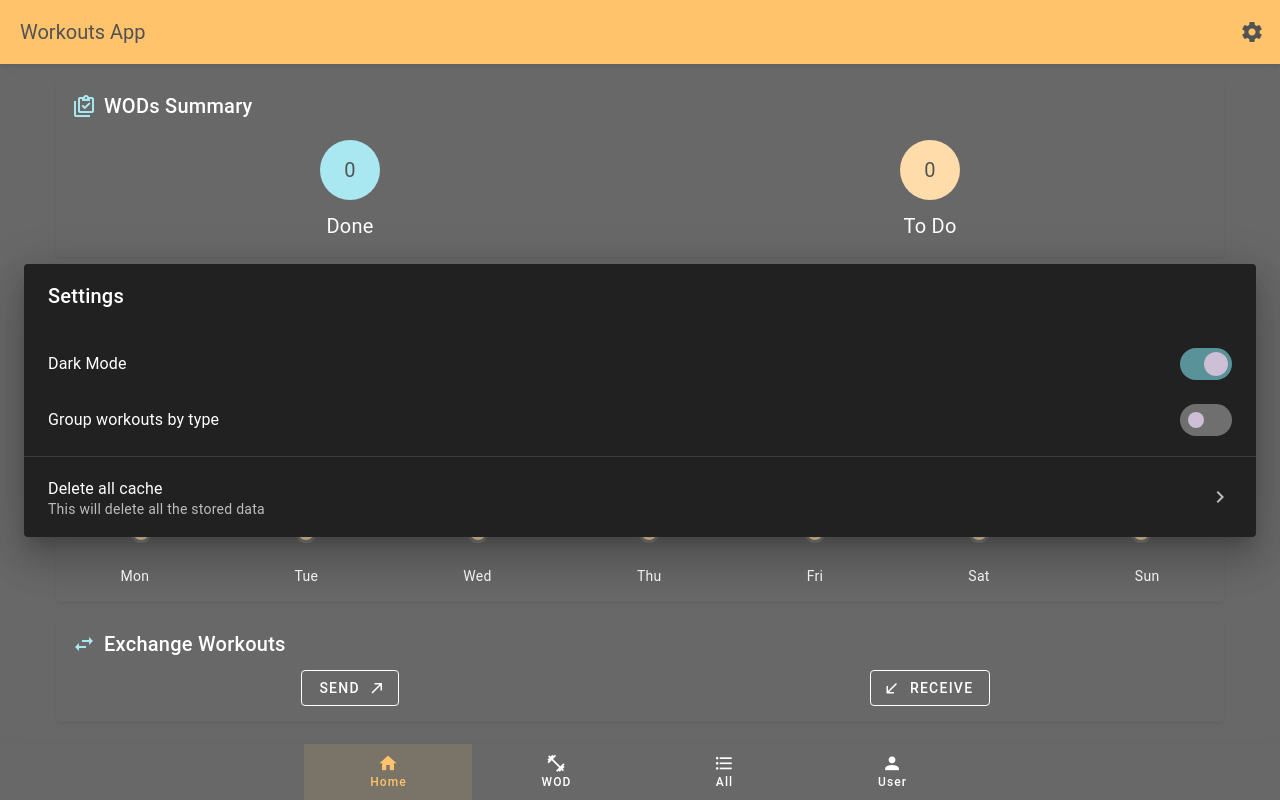
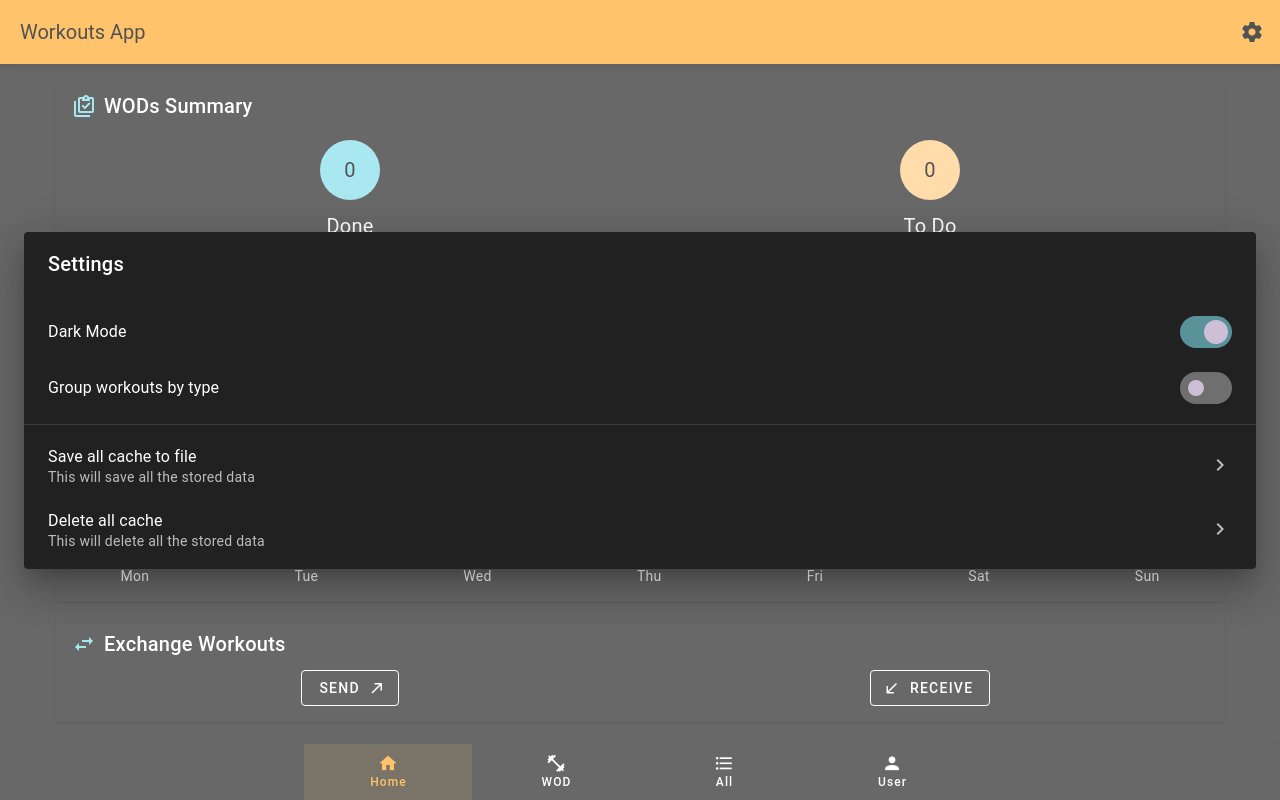
Before and after one commit to inesosoares6/workouts-app, a Vue app: page / in a window 1280 px wide. Both pictures are taken after a click on the button 1252 px from the left and 32 px from the top of the page. Built offline with nearby package versions, Linux system fonts and the light colour scheme.

Commit message:
export cache to file

```diff
--- a/src/components/pop-ups/SettingsMenu.vue
+++ b/src/components/pop-ups/SettingsMenu.vue
@@ -41,6 +41,16 @@
 			<v-card-text class="py-0">
 				<v-list lines="two">
 					<v-list-item
+						title="Save all cache to file"
+						subtitle="This will save all the stored data"
+						class="pa-0"
+						@click="saveAllCache"
+					>
+						<template v-slot:append>
+							<v-icon>mdi-chevron-right</v-icon>
+						</template>
+					</v-list-item>
+					<v-list-item
 						title="Delete all cache"
 						subtitle="This will delete all the stored data"
 						class="pa-0"
@@ -82,6 +92,10 @@ const deleteAllCache = () => {
 	storeApp.deleteAllCache()
 }
 
+const saveAllCache = () => {
+	storeApp.saveAllCache()
+}
+
 onMounted(() => {
 	isDarkMode.value = theme.value.global.name === ThemeValue.DARK
 })
--- /dev/null
+++ b/src/mocks/AppTemplates.ts
@@ -0,0 +1,37 @@
+export const initialTimelineState = [
+	{
+		day: 'Monday',
+		color: 'error',
+		workoutsId: []
+	},
+	{
+		day: 'Tuesday',
+		color: 'error',
+		workoutsId: []
+	},
+	{
+		day: 'Wednesday',
+		color: 'error',
+		workoutsId: []
+	},
+	{
+		day: 'Thursday',
+		color: 'error',
+		workoutsId: []
+	},
+	{
+		day: 'Friday',
+		color: 'error',
+		workoutsId: []
+	},
+	{
+		day: 'Saturday',
+		color: 'error',
+		workoutsId: []
+	},
+	{
+		day: 'Sunday',
+		color: 'error',
+		workoutsId: []
+	}
+]
--- a/src/stores/app.ts
+++ b/src/stores/app.ts
@@ -3,44 +3,8 @@ import { useStoreTimer } from '@/stores/timer'
 import { useStoreUser } from '@/stores/user'
 import { useStoreWorkouts } from '@/stores/workouts'
 import { DayData } from '@/types/GeneralTypes'
-
-const initialTimelineState = [
-	{
-		day: 'Monday',
-		color: 'error',
-		workoutsId: []
-	},
-	{
-		day: 'Tuesday',
-		color: 'error',
-		workoutsId: []
-	},
-	{
-		day: 'Wednesday',
-		color: 'error',
-		workoutsId: []
-	},
-	{
-		day: 'Thursday',
-		color: 'error',
-		workoutsId: []
-	},
-	{
-		day: 'Friday',
-		color: 'error',
-		workoutsId: []
-	},
-	{
-		day: 'Saturday',
-		color: 'error',
-		workoutsId: []
-	},
-	{
-		day: 'Sunday',
-		color: 'error',
-		workoutsId: []
-	}
-]
+import { initialTimelineState } from '@/mocks/AppTemplates'
+import { Filesystem, Directory, Encoding } from '@capacitor/filesystem'
 
 interface State {
 	timeline: DayData[]
@@ -56,7 +20,7 @@ export const useStoreApp = defineStore('app', {
 			groupByType: false
 		}
 	},
-	getters: {},
+	getters: { getAllData: state => ({ ...state }) },
 	actions: {
 		init() {
 			if (localStorage.getItem('timeline'))
@@ -124,6 +88,31 @@ export const useStoreApp = defineStore('app', {
 			storeTimer.deleteAllCache()
 			storeUser.deleteAllCache()
 			storeWorkouts.deleteAllCache()
+		},
+
+		async saveAllCache() {
+			const storeUser = useStoreUser()
+			const storeWorkouts = useStoreWorkouts()
+
+			const date = new Date().toISOString().slice(0, 10)
+			const data = {
+				personalRecords: storeUser.personalRecords,
+				measurements: storeUser.measurements,
+				objectives: storeUser.objectives,
+				workouts: storeWorkouts.allWorkouts
+			}
+
+			try {
+				const fileName = `WorkoutsApp-${date}.json`
+				await Filesystem.writeFile({
+					path: fileName,
+					data: JSON.stringify(data, null, 4),
+					directory: Directory.Documents,
+					encoding: Encoding.UTF8
+				})
+			} catch (e) {
+				alert('Unable to write file')
+			}
 		}
 	}
 })
```
